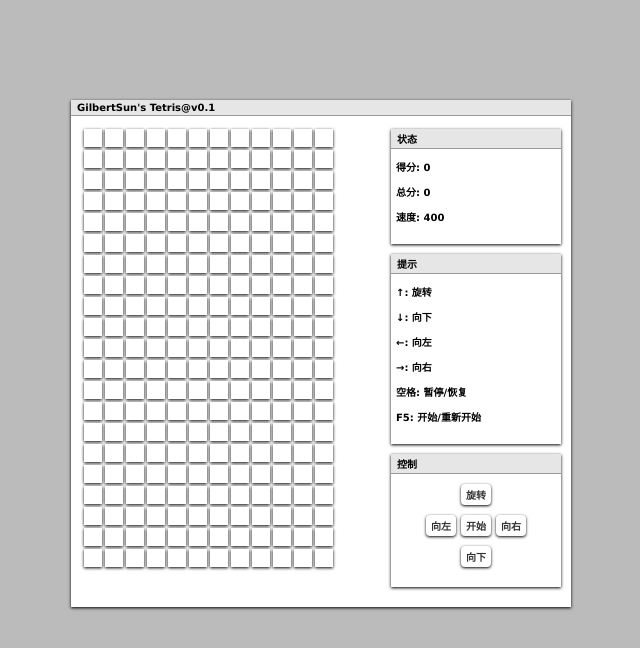
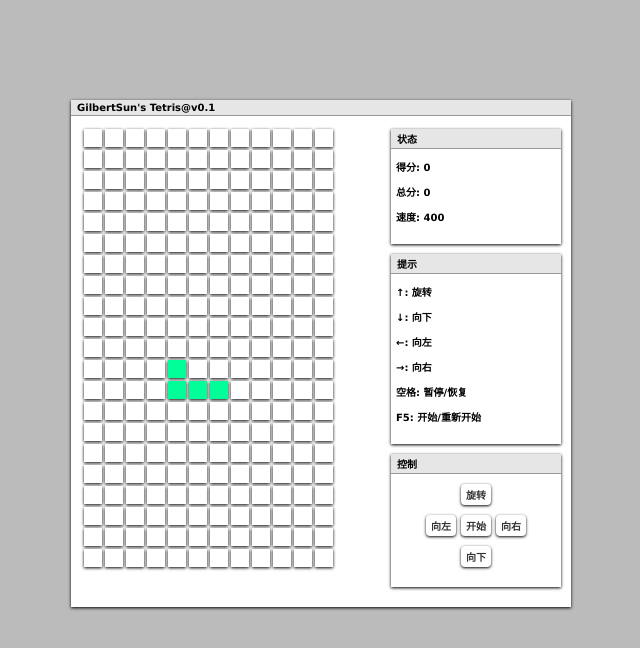
Before and after one commit to GilbertSun/tetris, a plain HTML site: page demo/index.html in a window 1280 px wide. Shown: the whole page, without its empty margins (319-959 px from the left). Drawn offline with Linux system fonts and the light colour scheme.

Commit message:
add random color and destroy function

```diff
--- a/demo/index.html
+++ b/demo/index.html
@@ -62,6 +62,7 @@
 	<script src="../js/tetris.js"></script>
 	<script>
 		$('.tetris-screen').tetris({
+			'autoStart': true,
 			'control': 'keyboard',
 			'scoreRate': function (elimate, oldScore) {
 				var score = elimate * 2 - 1,
--- a/js/tetris.js
+++ b/js/tetris.js
@@ -19,6 +19,7 @@
 			[[0, 1, 0], [1, 1, 1]], // T
 			[[1, 1, 0], [0, 1, 1]] // Z
 		],
+		tetrominosColor: ['#f00', '#f90', '#ff0', '#9f0', '#0f0', '#0f9', '#0ff', '#09f', '#00f', '#90f', '#f0f', '#f09'],
 		hotKey: {
 			rotate: 38,
 			left: 37,
@@ -53,6 +54,9 @@
 		if (this.options.autoStart) {
 			this.start();
 		}
+	};
+	Tetris.prototype.destroy = function () {
+		this.unbindControl();
 	};
 	Tetris.prototype.unbindControl = function () {
 		$(window).unbind('.tetris');
@@ -106,6 +110,7 @@
 		window.clearInterval(this.timer);
 		this._resetOffset();
 		this.tetromino = this._randTetromino();
+		this.tetrominoColor = this._randColor();
 
 		this._downTetromino();
 	};
@@ -136,6 +141,7 @@
 	};
 	Tetris.prototype._displayTetromino = function () {
 		var tetromino = this.tetromino,
+			color = this.tetrominoColor,
 			offsetX = this.offsetX,
 			offsetY = this.offsetY,
 			$ele = this.$element,
@@ -152,7 +158,7 @@
 					celly = offsetY + i;
 					if (cellx >= 0 && celly >= 0) {
 						$('table tr:eq(' + celly + ') td:eq(' + cellx + ')', $ele)
-							.css('background', 'red')
+							.css('background', color)
 							.addClass('droping');
 					}
 				}
@@ -213,6 +219,11 @@
 		var tetrominos = this.options.tetrominos;
 
 		return tetrominos[random(0, tetrominos.length - 1)].slice();
+	};
+	Tetris.prototype._randColor = function () {
+		var tetrominosColor = this.options.tetrominosColor;
+
+		return tetrominosColor[random(0, tetrominosColor.length - 1)];
 	};
 	Tetris.prototype._resetOffset = function () {
 		this.offsetY = -2;
@@ -282,6 +293,10 @@
 			if (typeof option === 'string' && typeof data[option] === 'function') {
 				data[option]();
 			}
+
+			if (option === 'destroy') {
+				$this.removeData('tetris');
+			}
 		});
 	};
 	$.fn.tetris.Constructor = Tetris;
```
